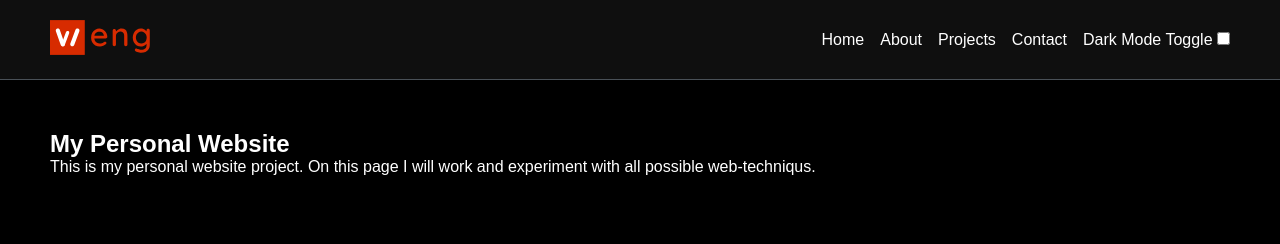
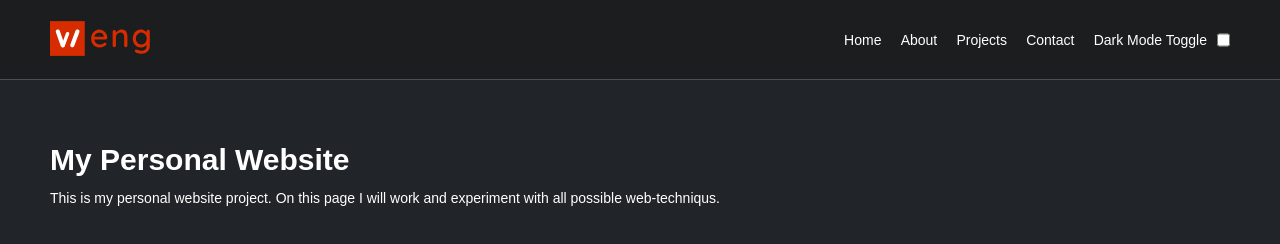
Before and after one commit to uxbyweng/personal-website, a website: page index.html in a window 1280 px wide. Shown: the top 244 px of the page. Drawn offline with Linux system fonts and the light colour scheme.

Commit message:
update css

```diff
--- a/assets/css/styles.css
+++ b/assets/css/styles.css
@@ -6,14 +6,12 @@
 
 /* Variablen */
 :root {
-    --background-color: #000; /* initial */
-    --background-dark: #000;
+    --background-color: #212529; /* initial */
+    --background-dark: #212529;
     --background-light: #ffffffcc;
-
     --header-bg-color: #1a1a1a99;
     --header-bg-dark: #1a1a1a99;
     --header-bg-light: #ffffffcc;
-
     --text-color: #fff; /* initial */
     --text-color-light: #fff;
     --text-color-dark: #000;
@@ -28,6 +26,7 @@ body {
     background: var(--background-color);
     color: var(--text-color);
     font-family: var(--font-family);
+    font-size: 14px;
 }
 
 body:has(#darkmode:checked) {
@@ -47,6 +46,11 @@ a:hover {
 }
 li {
     list-style: none;
+}
+
+h1 {
+    font-size: 30px;
+    line-height: 2;
 }
 
 header {
@@ -76,9 +80,15 @@ section {
 .navigation__menu {
     display: flex;
     justify-content: flex-end;
-    gap: 1rem;
+    gap: 1.2rem;
 }
 
 .navigation__link li {
     color: #fff;
 }
+.navigation__link--checkbox {
+    display: flex;
+}
+.navigation__link--checkbox input {
+    margin-left: 10px;
+}
```
